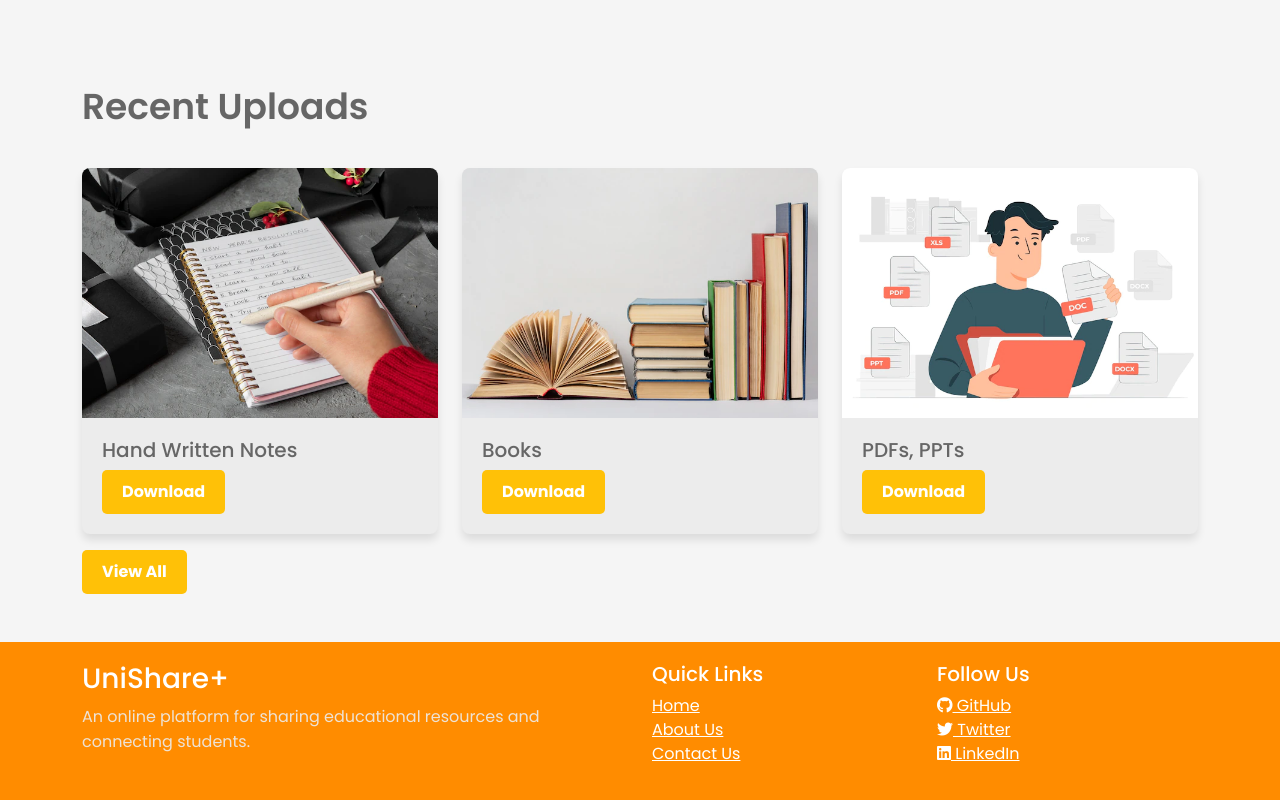
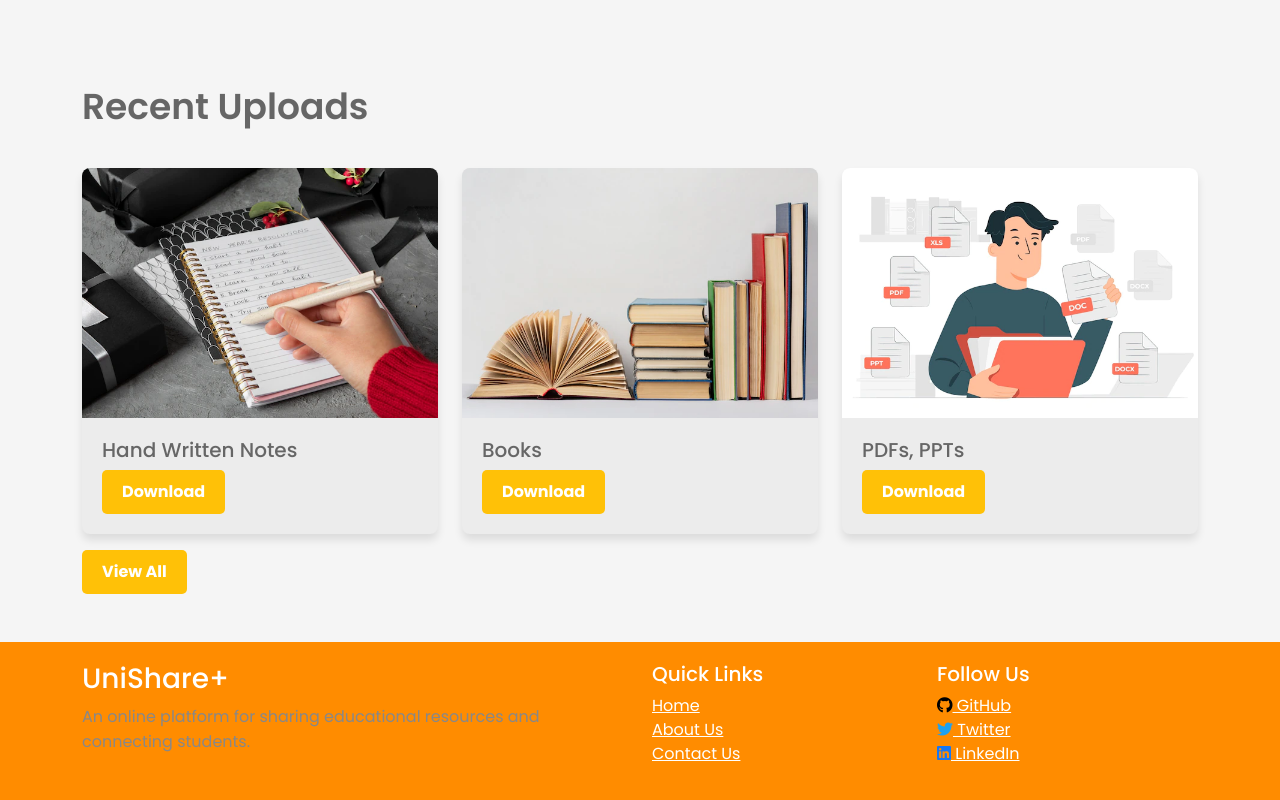
Before and after one commit to MrtitaniumJ/UniShare, a plain HTML site: page index.html in a window 1280 px wide. Shown: the part 1669-2469 px from the top of the page. Drawn offline with nearby package versions, Linux system fonts and the light colour scheme.

Commit message:
colored footer social icons

```diff
--- a/styles.css
+++ b/styles.css
@@ -29,9 +29,23 @@ body {
   margin-top: auto;
 }
 
-.footer a {
+.footer a{
   color: #ffffff;
 }
+
+.footer a i.fa-github{
+  color: #000000;
+}
+
+.footer a i.fa-twitter{
+  color:#1da1f2;
+}
+
+.footer a i.fa-linkedin{
+  color: #1877f2;
+}
+
+.footer
 
 .footer p {
   color:rgba(236, 236, 236, 0.9);
```
